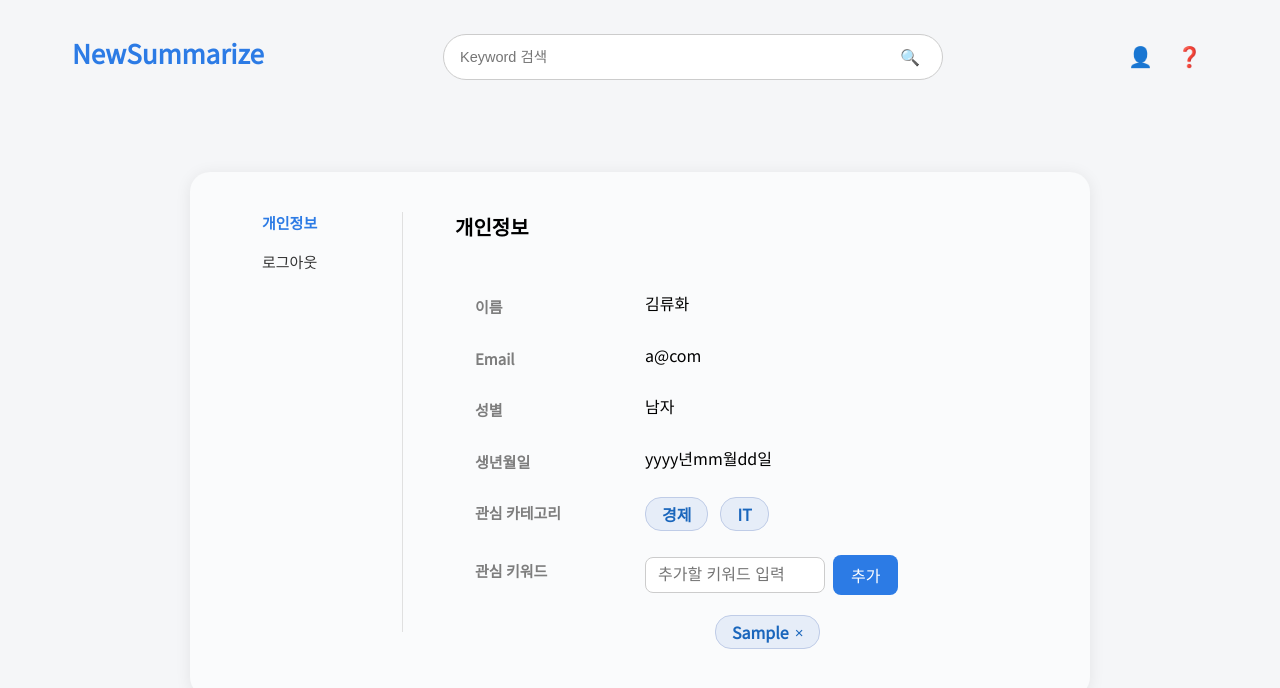
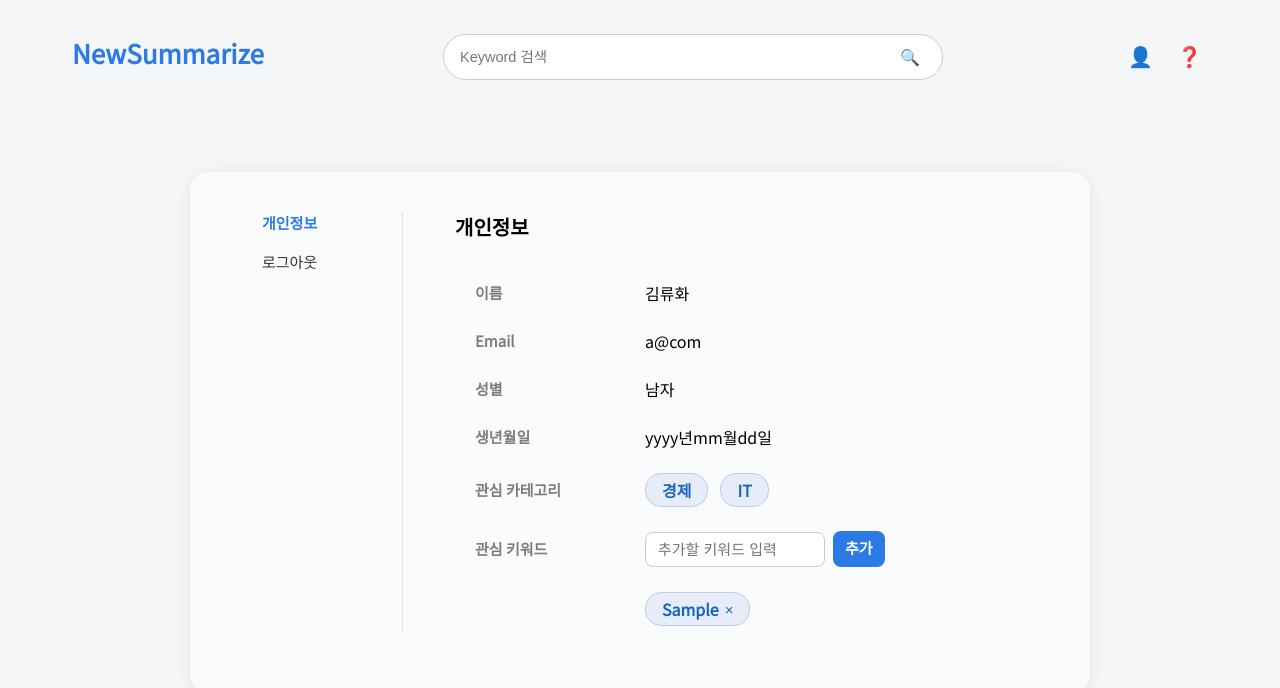
Before and after one commit to Newsummarize/Front, a React (Vite) app: page /my in a window 1280 px wide. Both pictures are taken after typing "Sample" into the empty fields and a click on the button "추가". Shown: the top 688 px of the page. Built offline with nearby package versions, Linux system fonts and the light colour scheme.

Commit message:
UI 세부 수정

```diff
--- a/src/pages/My.jsx
+++ b/src/pages/My.jsx
@@ -107,10 +107,14 @@ function MyPage() {
                       추가
                     </button>
                   </div>
-                  <div className="mypage-keyword-list">
+                </span>
+              </div>
+              <div className="mypage-info-row">
+                <span className="mypage-info-label"></span>
+                <span className="mypage-keyword-list">
                   {keywords.map((kw, idx) => (
                     <span key={idx} className="mypage-category-chip" style={{display: "inline-flex",
-                      alignItems: "center", marginRight: "8px", marginBottom: "8px"}}>
+                    alignItems: "center", marginRight: "4px", marginBottom: "4px"}}>
                   {kw}
                   <button
                     type="button"
@@ -124,7 +128,6 @@ function MyPage() {
                     </button>
                   </span>
                 ))}
-              </div>
                 </span>
               </div>
             </>
--- a/src/styles/my.css
+++ b/src/styles/my.css
@@ -57,32 +57,28 @@
 font-size: 20px;
 font-weight: bold;
 margin-left: 20px;
-  margin-bottom: 50px;
+margin-bottom: 40px;
 }
 .mypage-info-row {
 display: flex;
-  align-items: flex-start;       /* 라벨과 값이 한 줄에, 수직 중앙 정렬 */
-  margin-top: 10px;
-  margin-bottom: 24px;       /* 행 간격 일정하게 */
+align-items: center;
+margin-bottom: 24px; /* 행 간격 일정하게 */
 }
 .mypage-info-label {
-  min-width: 130px;          /* 라벨 너비 고정 */
+min-width: 130px; /* 라벨 너비 고정 */
 font-size: 15px;
 font-weight: bold;
 color: #7d7d7d;
-  margin-top: 5px;
+margin-top: 0;
 margin-left: 40px;
 margin-right: 40px;
 flex-shrink: 0;
-  line-height: 1.5;
-}
-.mypage-info-row:last-child {
-  margin-bottom: 0;
+line-height: 20px;
 }
 .mypage-info-row > span:not(.mypage-info-label) {
 display: flex;
 align-items: center;
-  gap: 12px;                 /* 값들 사이 간격 */
+gap: 12px; /* 값들 사이 간격 */
 }
 .mypage-category-chip {
 display: inline-block;
@@ -96,10 +92,12 @@
 }
 .mypage-info-value {
 display: flex;
-  flex-direction: column;   /* 세로로 정렬 */
-  align-items: flex-start;  /* 왼쪽 정렬 */
-  gap: 16px;                   /* 필요시 간격 조정 */
+flex-direction: column; /* 세로로 정렬 */
+align-items: flex-start; /* 왼쪽 정렬 */
+gap: 18px; /* 필요시 간격 조정 */
 flex-wrap: wrap;
+font-size: 15px;
+line-height: 20px;
 }
 .mypage-keyword-section {
 display: flex;
@@ -108,7 +106,7 @@
 }
 .mypage-keyword-input {
 padding: 8px 12px;
-  font-size: 1rem;
+font-size: 15px;
 border: 1px solid #ccc;
 border-radius: 8px;
 width: 180px;
@@ -116,24 +114,26 @@
 align-items: flex-start;
 }
 .mypage-keyword-add-btn {
-  padding: 0 18px;
-  height: 40px;
-  font-size: 1rem;
+padding: 8px 12px;
+line-height: 20px;
+font-size: 15px;
+font-weight: bold;
 background: #2c7be5;
 color: #fff;
 border: none;
 border-radius: 8px;
 cursor: pointer;
 white-space: nowrap;
+text-align: center;
 }
 .mypage-keyword-list {
 display: flex;
 flex-wrap: wrap;
 grid-template-columns: repeat(3, minmax(max-content, 1fr));
 align-items: center;
-  gap: 4px;
-  margin-top: 8px;
-  justify-content: start;
+gap: 1px;
+margin-top: 1px;
+justify-content: flex-start;
 }
 .mypage-keyword-chip {
 display: inline-flex;
@@ -141,7 +141,7 @@
 background: #e6edf8;
 color: #1a66bc;
 border-radius: 16px;
-  padding: 4px 16px;
+padding: 4px 4px;
 font-size: 16px;
 font-weight: 600;
 border: 1px solid #bfcce7;
@@ -169,15 +169,15 @@
 justify-content: center;
 }
 .mypage-logout-message {
-  font-size: 1.2rem;
-  margin-bottom: 24px;
+font-size: 15px;
+margin-bottom: 15px;
 color: #333;
 font-weight: 500;
 }
 .mypage-logout-btn {
-  padding: 0 32px;
-  height: 44px;
-  font-size: 1.1rem;
+padding: 8px 14px;
+height: 40px;
+font-size: 15px;
 background: #2c7be5;
 color: #fff;
 border: none;
```
Lines whose indentation alone changed are shown as unchanged.
